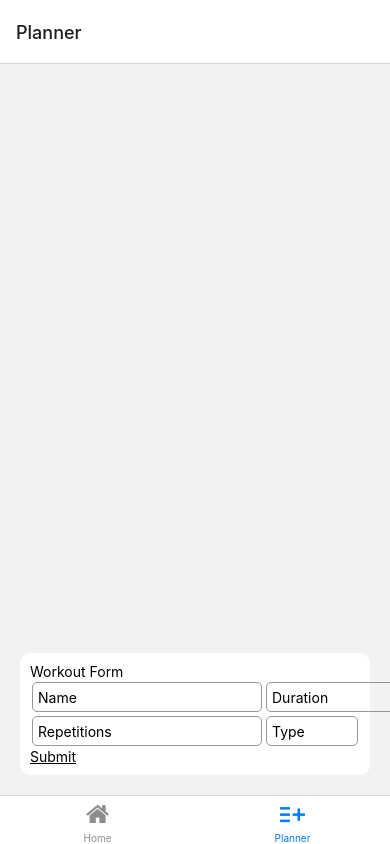
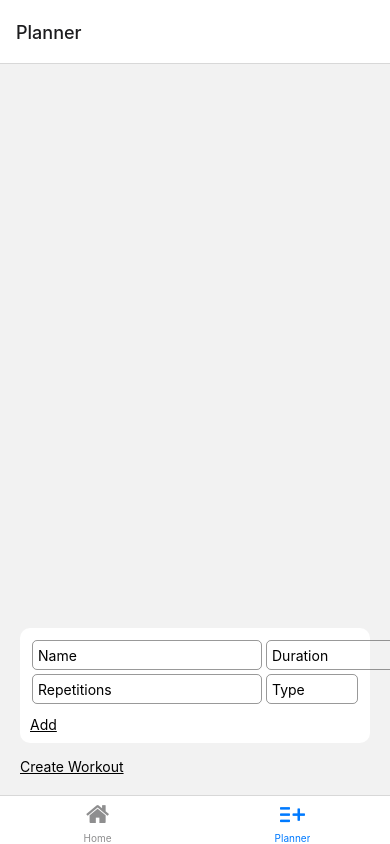
Before and after one commit to matan3sh/WorkoutApp, a React Native app: screen /Planner in a window 390 px wide. Built offline with nearby package versions, Linux system fonts and the light colour scheme.

Commit message:
Start creating add workout modal

```diff
--- a/components/ExerciseForm.tsx
+++ b/components/ExerciseForm.tsx
@@ -22,8 +22,6 @@ export default function ExerciseForm({ onSubmit }: ExerciseProps) {
 
   return (
     <View style={styles.container}>
-      <Text>Workout Form</Text>
-
       <View>
         <View style={styles.rowContainer}>
           <Controller
@@ -107,7 +105,8 @@ export default function ExerciseForm({ onSubmit }: ExerciseProps) {
         </View>
 
         <PressableText
-          text="Submit"
+          style={{ marginTop: 10 }}
+          text="Add"
           onPress={handleSubmit((data) => {
             onSubmit(data as ExerciseFormData);
           })}
--- a/components/styled/Modal.tsx
+++ b/components/styled/Modal.tsx
@@ -3,16 +3,21 @@ import { Modal as DefaultModal, View, StyleSheet } from "react-native";
 import { PressableText } from "./PressableText";
 
 interface IModalProps {
+  animation?: "slide" | "fade";
   activator?: FunctionComponent<{ handleOpen: () => void }>;
   children: ReactNode;
 }
 
-export function Modal({ activator: Activator, children }: IModalProps) {
+export function Modal({
+  activator: Activator,
+  children,
+  animation = "slide",
+}: IModalProps) {
   const [isModalVisible, setModalVisible] = useState<boolean>(false);
 
   return (
     <>
-      <DefaultModal visible={isModalVisible} animationType="slide">
+      <DefaultModal visible={isModalVisible} animationType={animation}>
         <View style={styles.centerView}>
           <View style={styles.contentView}>{children}</View>
           <PressableText onPress={() => setModalVisible(false)} text="Close" />
--- a/screens/PlannerScreen.tsx
+++ b/screens/PlannerScreen.tsx
@@ -1,5 +1,5 @@
 import { useState } from "react";
-import { FlatList, StyleSheet, View } from "react-native";
+import { FlatList, StyleSheet, Text, View } from "react-native";
 import { NativeStackHeaderProps } from "@react-navigation/native-stack";
 import slugify from "slugify";
 
@@ -7,6 +7,7 @@ import ExerciseForm, { ExerciseFormData } from "../components/ExerciseForm";
 import { SequenceItem, SequenceType } from "../types/data";
 import ExerciseItem from "../components/ExerciseItem";
 import { PressableText } from "../components/styled/PressableText";
+import { Modal } from "../components/styled/Modal";
 
 export default function PlannerScreen({ navigation }: NativeStackHeaderProps) {
   const [sequenceItems, setSequenceItems] = useState<SequenceItem[]>([]);
@@ -46,6 +47,22 @@ export default function PlannerScreen({ navigation }: NativeStackHeaderProps) {
       />
 
       <ExerciseForm onSubmit={handleFormSubmit} />
+
+      <View>
+        <Modal
+          activator={({ handleOpen }) => (
+            <PressableText
+              style={{ marginTop: 15 }}
+              text="Create Workout"
+              onPress={handleOpen}
+            />
+          )}
+          animation="fade">
+          <View>
+            <Text>My Form</Text>
+          </View>
+        </Modal>
+      </View>
     </View>
   );
 }
```
